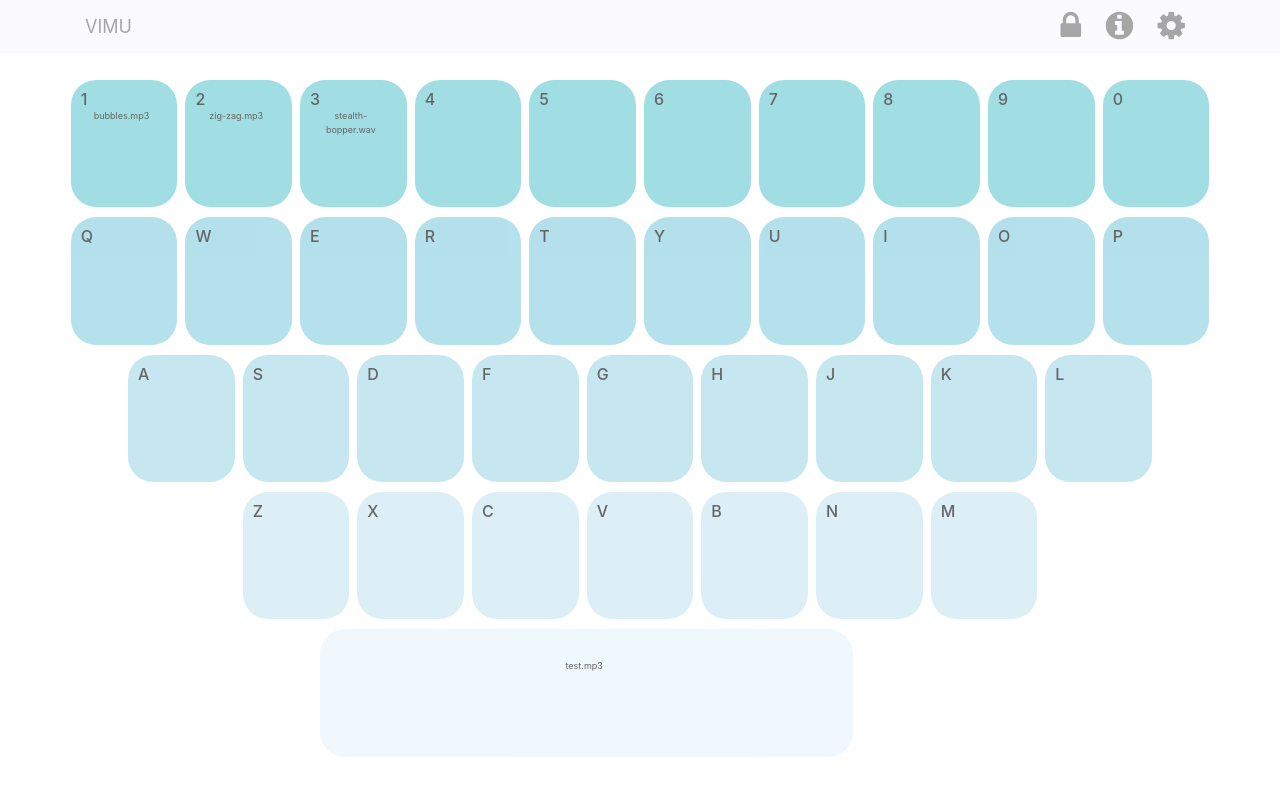
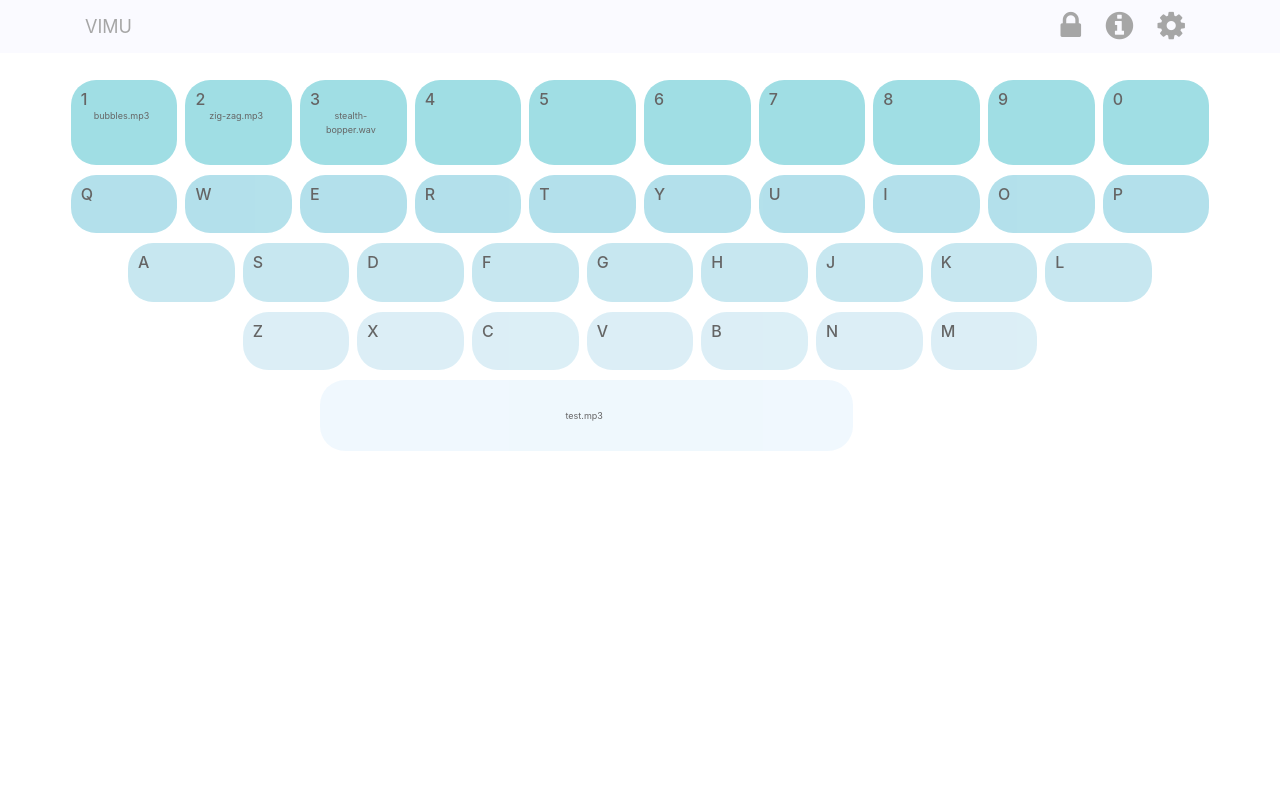
Before and after one commit to sherlynng/VIMU, a PHP site: page /Vimu.html in a window 1280 px wide. Run offline with PHP 8.4, Linux system fonts and the light colour scheme.

Commit message:
fix position of upload and height of containers

```diff
--- a/css/vimu.css
+++ b/css/vimu.css
@@ -72,7 +72,7 @@ canvas {
 
 .components-container {
     width: inherit;
-    height: inherit;
+    height: auto;
     margin: 0 auto;
     padding: 70px 0 0;
     z-index: 2;
@@ -215,7 +215,7 @@ canvas {
 }
 
 #drop-zone {
-    position: fixed;
+    position: absolute;
     bottom:0;
     padding-top: 15px;
     margin-bottom: 15px;
```
